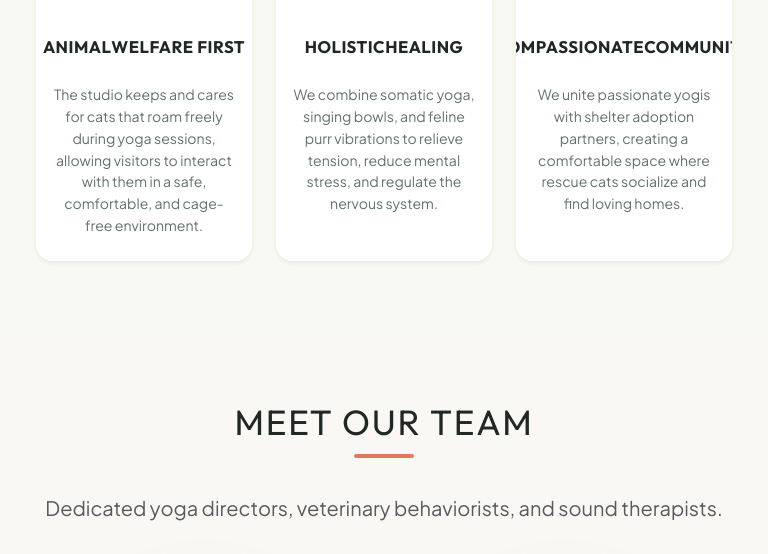
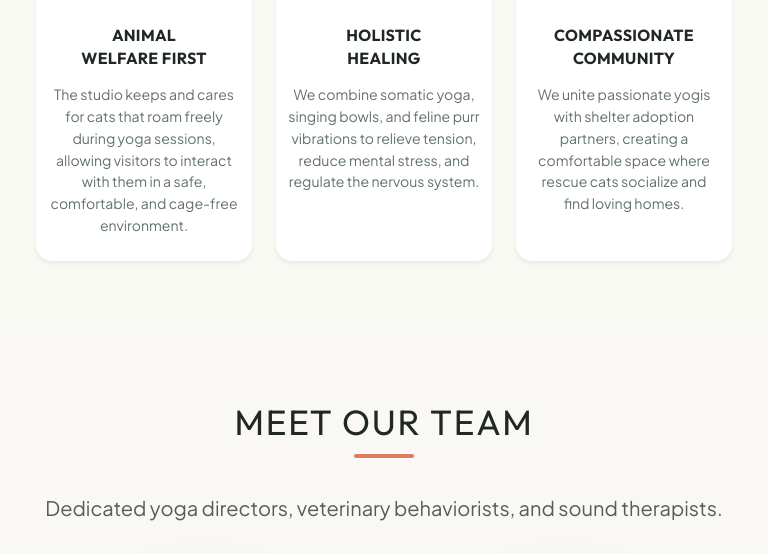
Before and after one commit to HTMLStaticWorks/Cat_Yoga_Animal_Wellness_Studio, a plain HTML site: page about.html in a window 768 px wide. Shown: the part 2119-2673 px from the top of the page. Drawn offline with nearby package versions, Linux system fonts and the light colour scheme.

Commit message:
Align values card titles in about.html for responsive display

```diff
--- a/about.html
+++ b/about.html
@@ -31,21 +31,38 @@
     <link rel='stylesheet' href='https://cdnjs.cloudflare.com/ajax/libs/font-awesome/6.4.0/css/all.min.css'>
 
     <style>
+        .values-card-title {
+            gap: 0.35rem;
+        }
+
         @media (min-width: 768px) and (max-width: 991.98px) {
             .values-card-media {
                 height: 180px;
             }
 
             .values-card-body {
-                padding: 1.5rem 1rem !important;
+                padding: 1.5rem 0.75rem !important;
             }
 
             .values-card-title {
-                font-size: 1.05rem;
-                letter-spacing: 0.03em;
+                font-size: 1rem;
+                letter-spacing: 0.02em;
                 min-height: 3.2rem;
-                line-height: 1.3;
+                line-height: 1.25;
                 margin-bottom: 0.75rem;
+                display: flex;
+                flex-direction: column;
+                justify-content: center;
+                align-items: center;
+                text-align: center;
+                gap: 0.15rem;
+            }
+
+            .values-card-title span {
+                display: block;
+                width: 100%;
+                text-align: center;
+                white-space: nowrap;
             }
 
             .values-card-text {
@@ -166,7 +183,7 @@
                                 alt="Animal Welfare First">
                         </div>
                         <div class="values-card-body d-flex flex-column flex-grow-1">
-                            <h4 class="values-card-title">ANIMAL <span class="text-nowrap">WELFARE FIRST</span></h4>
+                            <h4 class="values-card-title"><span>ANIMAL</span> <span>WELFARE FIRST</span></h4>
                             <p class="values-card-text">The studio keeps and cares for cats that roam freely during yoga
                                 sessions, allowing visitors to interact with them in a safe, comfortable, and cage-free
                                 environment.</p>
@@ -180,7 +197,7 @@
                                 alt="Mindful Healing">
                         </div>
                         <div class="values-card-body d-flex flex-column flex-grow-1">
-                            <h4 class="values-card-title">HOLISTIC <span class="text-nowrap">HEALING</span></h4>
+                            <h4 class="values-card-title"><span>HOLISTIC</span> <span>HEALING</span></h4>
                             <p class="values-card-text">We combine somatic yoga, singing bowls, and feline purr
                                 vibrations to relieve tension, reduce mental stress, and regulate the nervous system.</p>
                         </div>
@@ -193,7 +210,7 @@
                                 alt="Compassionate Community">
                         </div>
                         <div class="values-card-body d-flex flex-column flex-grow-1">
-                            <h4 class="values-card-title">COMPASSIONATE <span class="text-nowrap">COMMUNITY</span></h4>
+                            <h4 class="values-card-title"><span>COMPASSIONATE</span> <span>COMMUNITY</span></h4>
                             <p class="values-card-text">We unite passionate yogis with shelter adoption partners,
                                 creating a comfortable space where rescue cats socialize and find loving homes.</p>
                         </div>
```
